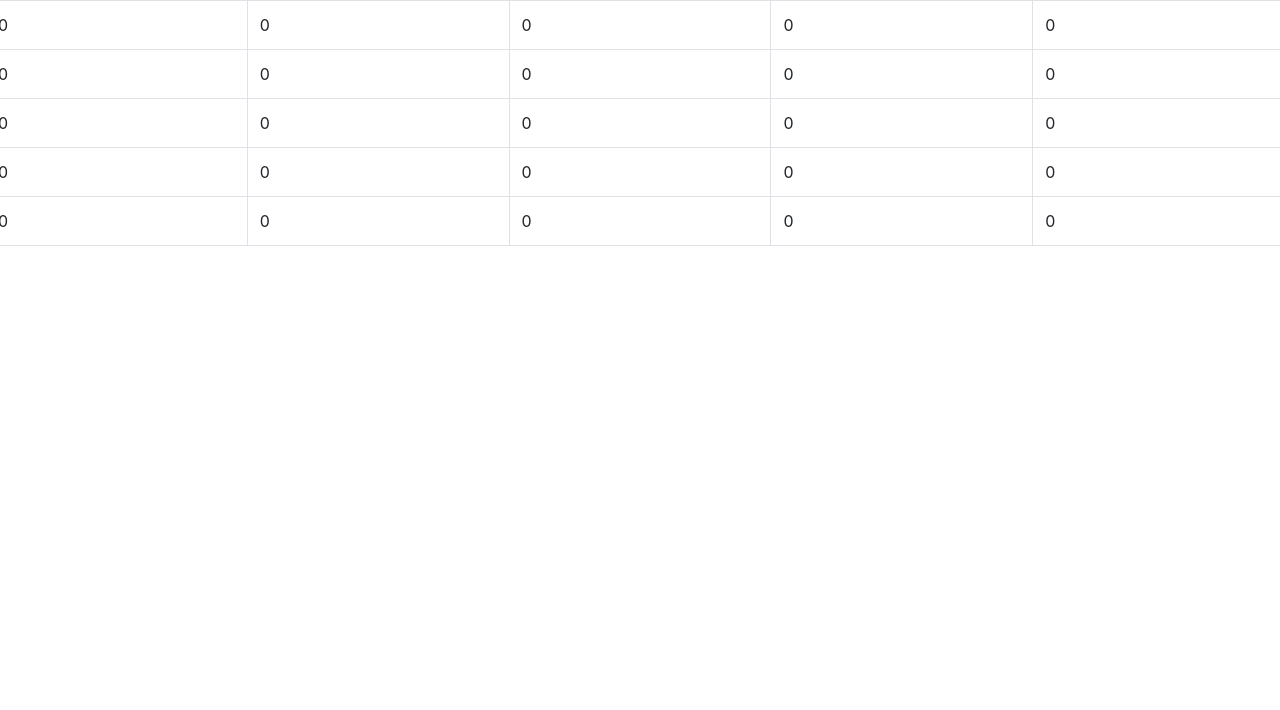
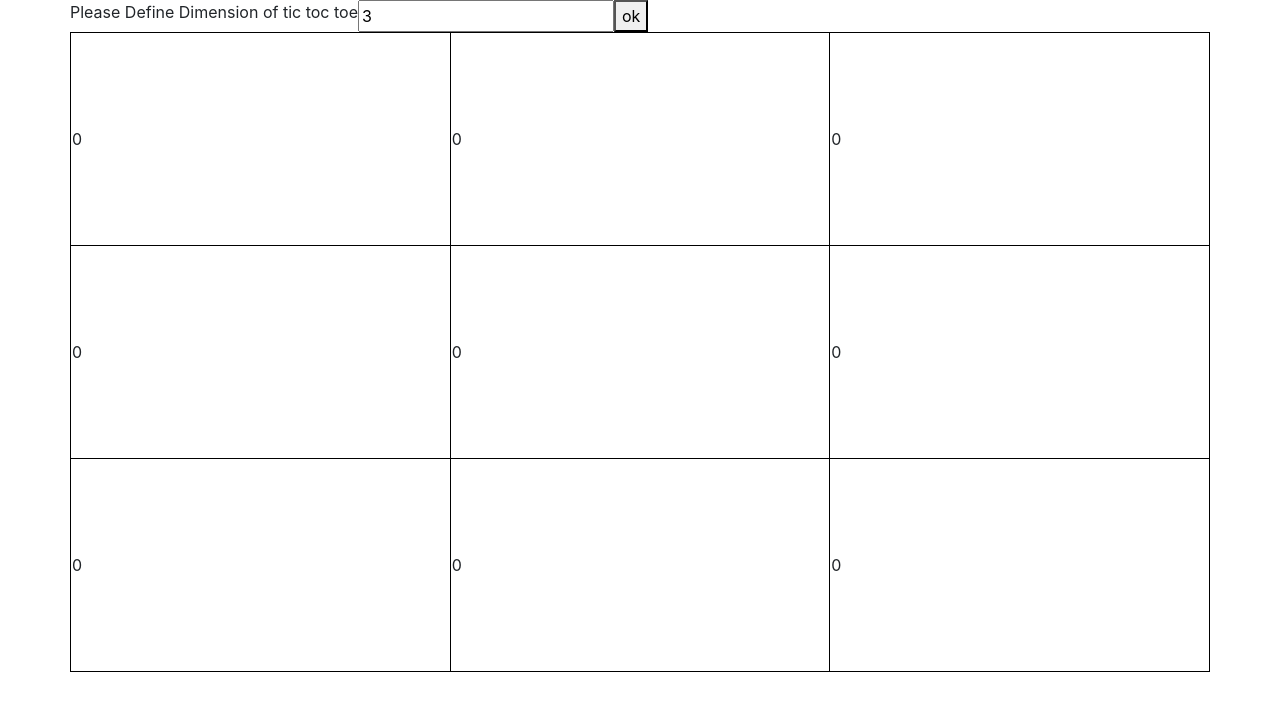
Before and after one commit to Komgris/dynamic-tic-tac-toe, an Angular app: page / in a window 1280 px wide. Shown: the top 710 px of the page. Built offline with nearby package versions, Linux system fonts and the light colour scheme.

Commit message:
add btn n input

```diff
--- a/src/app/app.component.html
+++ b/src/app/app.component.html
@@ -1,9 +1,14 @@
+<div class="container">
   <div class="row">
-  <table class="table table-bordered">
+    <label>Please Define Dimension of tic toc toe</label>
+    <input type="number" [(ngModel)]="sizenumber">
+    <button (click)="renderTable(sizenumber)">ok</button>
+    <table style="border-collapse: collapse; width: 100%; height: 80vh; border: none;">
       <tbody>
         <tr *ngFor="let row of table let i = index">
-          <td (click)="turn(i,col)" *ngFor="let col of header">{{definValue(row[col],col)}}</td>
+            <td style="border: 1px solid black; width: 50px; height: 50px;" (click)="turn(i,col)" *ngFor="let col of header">{{definValue(row[col],col)}}</td>
         </tr>
     </tbody>
     </table>
   </div>
+</div>
--- a/src/app/app.component.ts
+++ b/src/app/app.component.ts
@@ -12,11 +12,17 @@ export class AppComponent implements OnInit {
   header:any = [];
   x= true;
   o = false;
-  sizenumber = 5;
+  sizenumber = 3;
+  human = true;
+  computer = false;
 
   ngOnInit() {
-    this.table = this.createTable(this.sizenumber);
-    this.header = Object.keys(this.createTable(this.sizenumber));
+    this.renderTable(this.sizenumber)
+  }
+
+  renderTable(number:number){
+    this.table = this.createTable(number);
+    this.header = Object.keys(this.createTable(number));
   }
   createTable(number:number){
     let col=[]
@@ -38,19 +44,45 @@ export class AppComponent implements OnInit {
 
   turn(row:number,col:number){
     this.table[row][+col][+col]=true;
-    if(this.winpattern(true)){
+
+    if(this.winpattern(this.table,true)){
       console.log('win!!')
     }
+    console.log(this.emptySpace());
   }
 
-  winpattern(side:boolean){
+  emptySpace(){
+
+  }
+
+  demoMove(side:boolean){
+    let col=[];
+    let point = 0;
+    let demotable = this.table;
+    for(let i =0; i<this.sizenumber;i++){
+      let row:any=[];
+      for(let j =0; j<this.sizenumber;j++){
+        if(demotable[i][j][j] === 0){
+          demotable[i][j][j] === side
+          if(this.winpattern(demotable,this.computer)){
+            point++;
+          }
+        }
+      }
+      col.push(row);
+    }
+    return col;
+
+  }
+
+  winpattern(table:any,side:boolean){
     let isWin=false;
     let isWinArray:any =[];
 
     //horizontal
     this.header.map((x: string | number)=>{
       this.header.map((y: string | number)=>{
-        isWinArray.push( this.table[x][y][y]);
+        isWinArray.push( table[x][y][y]);
       })
 
       if((isWinArray.filter((res: boolean)=>res==!side)).length === 0){
@@ -62,7 +94,7 @@ export class AppComponent implements OnInit {
     //vertical
     this.header.map((x: string | number)=>{
       this.header.map((y: string | number)=>{
-        isWinArray.push( this.table[y][x][x]);
+        isWinArray.push( table[y][x][x]);
       })
 
       if((isWinArray.filter((res: boolean)=>res==!side)).length === 0){
@@ -74,7 +106,7 @@ export class AppComponent implements OnInit {
 
     //diagonal
       for(let x = 0; x<this.sizenumber;x++){
-        isWinArray.push(this.table[x][x][x]);
+        isWinArray.push(table[x][x][x]);
       }
       if((isWinArray.filter((res: boolean)=>res==!side)).length === 0){
         isWin = true;
@@ -84,7 +116,7 @@ export class AppComponent implements OnInit {
     //diagonal
       let y = this.sizenumber-1;
       for(let x = 0; x<this.sizenumber;x++){
-        isWinArray.push(this.table[y-x][x][x]);
+        isWinArray.push(table[y-x][x][x]);
       }
       if((isWinArray.filter((res: boolean)=>res==!side)).length === 0){
         isWin = true;
--- a/src/app/app.module.ts
+++ b/src/app/app.module.ts
@@ -4,6 +4,7 @@ import { NgModule } from '@angular/core';
 import { AppRoutingModule } from './app-routing.module';
 import { AppComponent } from './app.component';
 import { NgbModule } from '@ng-bootstrap/ng-bootstrap';
+import { FormsModule } from '@angular/forms';
 
 @NgModule({
   declarations: [
@@ -12,7 +13,8 @@ import { NgbModule } from '@ng-bootstrap/ng-bootstrap';
   imports: [
     BrowserModule,
     AppRoutingModule,
-    NgbModule
+    NgbModule,
+    FormsModule
   ],
   providers: [],
   bootstrap: [AppComponent]
```
Lines whose indentation alone changed are shown as unchanged.
